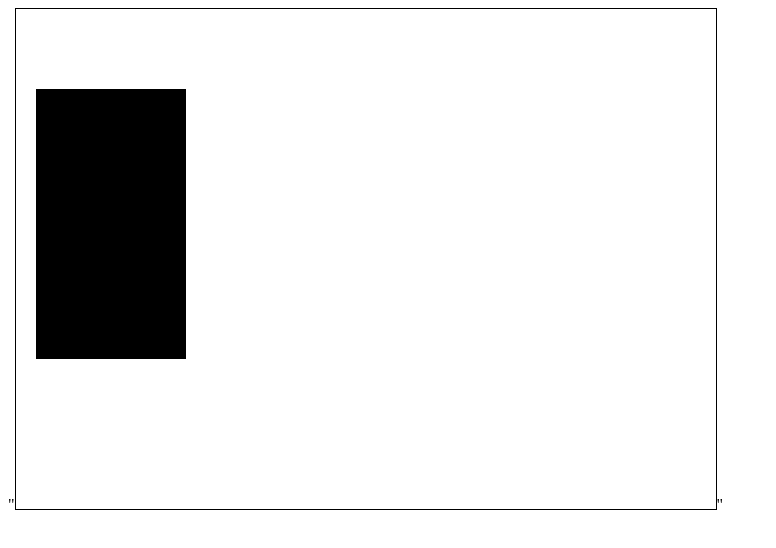
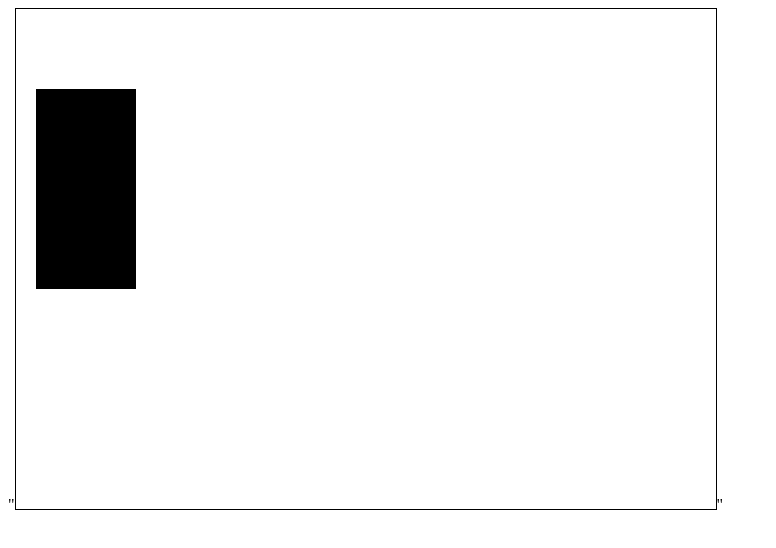
Before and after one commit to lexi0987654321/dreamcatcher1-, a plain HTML site: page index.html in a window 1280 px wide. Shown: the whole page, without its empty margins (0-776 px from the left). Drawn offline with Linux system fonts and the light colour scheme.

Commit message:
Update index.html

```diff
--- a/index.html
+++ b/index.html
@@ -5,7 +5,7 @@
 var canv = document.getElementById("ctx");
 var ctx = canv.getContext("2d");
 var x = 20;
-  ctx.fillRect(20,80,150,270);
+  ctx.fillRect(20,80,100,200);
 
 
 </script>
```
